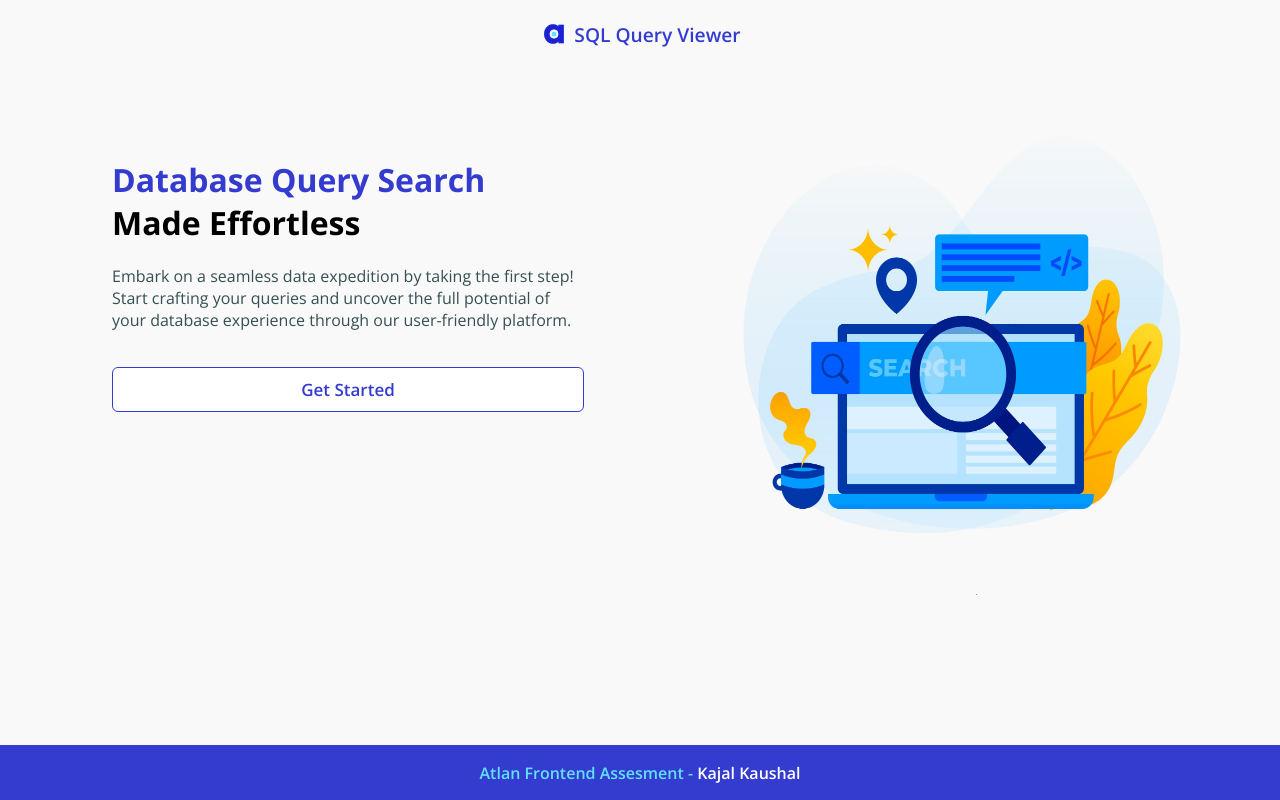
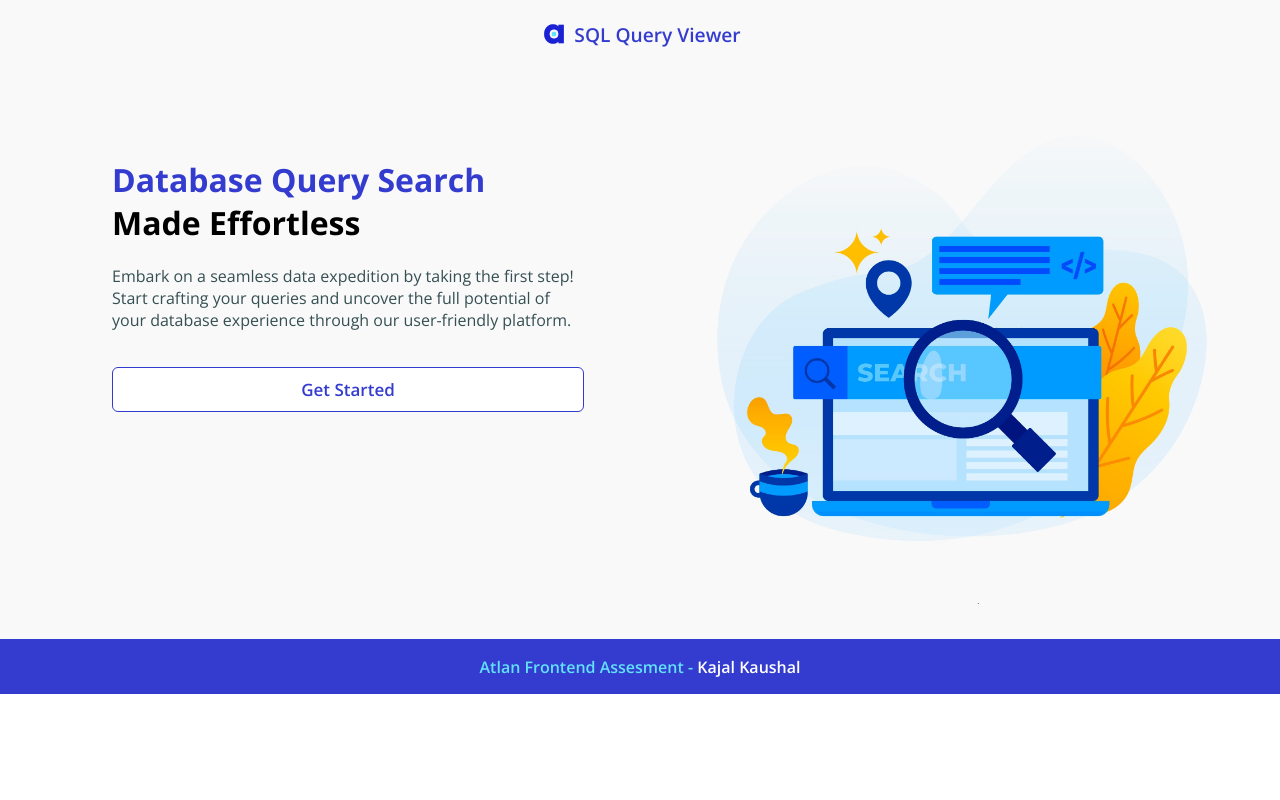
Before and after one commit to Kajal-7/atlan-frontend, a React (Create React App) app: page / in a window 1280 px wide. Built offline with nearby package versions, Linux system fonts and the light colour scheme; the HTML template or start-up script is replaced by a standard one.

Commit message:
Debugged css properties

```diff
--- a/src/App.css
+++ b/src/App.css
@@ -1,5 +1,4 @@
 .App {
     display: flex;
     flex-direction: column;
-    height: 100vh;
 }
--- a/src/components/GetStarted.jsx
+++ b/src/components/GetStarted.jsx
@@ -32,7 +32,7 @@ const GetStarted = () => {
         item
         lg={6}
         xs={12}
-        style={{ display: 'flex', justifyContent: 'center' }}
+        style={{ display: 'flex', justifyContent: 'center', height: '100%', width: '100%' }}
       >
         <img src='./search.jpg' id={styles.searchImg} alt='#'></img>
       </Grid>
--- a/src/components/GetStarted.module.css
+++ b/src/components/GetStarted.module.css
@@ -1,13 +1,15 @@
 #searchImg{
-    width: 500px;
-    height: 490px;
+    width: 35em;
+    height: auto;
     padding-right: 5px;
-    max-width: 500px;
-    max-height: 500px;
+    max-height: 100%;
+    max-width: 100%
 }
 
 .mainGrid{
     padding: 2.2em 0;
     background-color: rgb(249,249,249);
-    height: 100%;
+    overflow: hidden;
+    width:100%;
+    height:100%
 }
```
